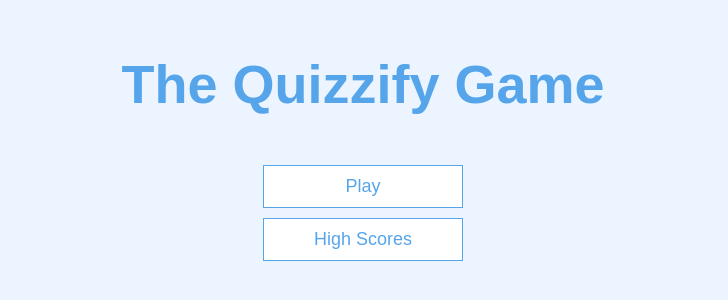
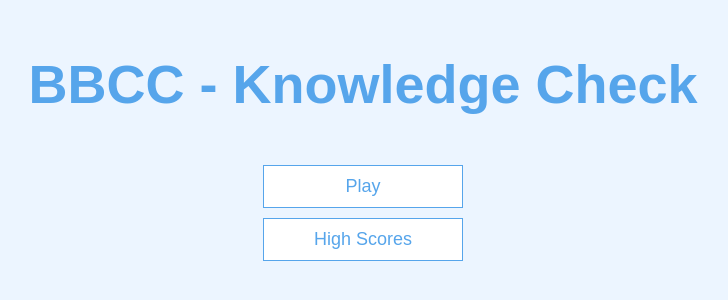
Before and after one commit to ReedsmCBA/Knowledge_Check, a plain HTML site: page index.html in a window 1280 px wide. Shown: the part 238-538 px from the top of the page, without its empty margins (277-1005 px from the left). Drawn offline with Linux system fonts and the light colour scheme.

Commit message:
Update index.html

```diff
--- a/index.html
+++ b/index.html
@@ -4,7 +4,7 @@
     <meta charset="UTF-8" />
     <meta name="viewport" content="width=device-width, initial-scale=1.0" />
     <meta http-equiv="X-UA-Compatible" content="ie=edge" />
-    <title>Quizzify</title>
+    <title>BBCC - Knowledge Check</title>
     <link rel="stylesheet" href="./app.css" />
     <link rel="icon" type="image/jpg" href="./assets/logo.jpg">
     <meta name="google-site-verification" content="iNzSj2wvdEOVu1PtrK5FfEiu_teOG2LQn5i3kg-xozQ" />
@@ -14,7 +14,7 @@
   <body>
     <div class="container">
       <div id="home" class="flex-center flex-column">
-        <h1>The Quizzify Game</h1>
+        <h1>BBCC - Knowledge Check</h1>
         <a class="btn" href="./game.html">Play</a>
         <a class="btn" href="./highscores.html">High Scores</a>
       </div>
```
